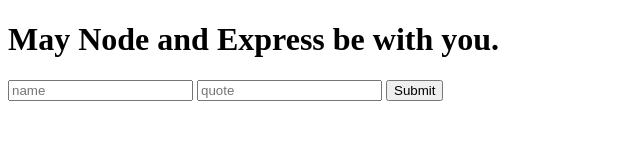
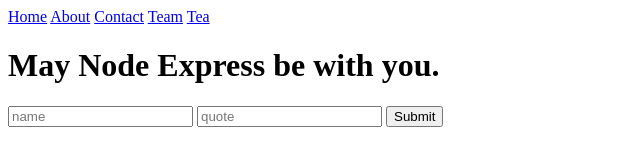
Before and after one commit to Kemboijames7/peer-lending, a plain HTML site: page index.html in a window 1280 px wide. Shown: the whole page, without its empty margins (0-640 px from the left). Drawn offline with Linux system fonts and the light colour scheme.

Commit message:
Nav-links

```diff
--- a/index.html
+++ b/index.html
@@ -6,8 +6,16 @@
     <title>MY QUOTES</title>
 </head>
 <body>
-    <h1>May Node and Express be with you.</h1>
-    <form action="/quotes" method="POST">
+
+    <a href="#">Home</a>
+    <a href="#">About</a>
+    <a href="#">Contact</a>
+    <a href="#">Team</a>
+    <a href="#">Tea</a>
+
+    <h1>May Node Express be with you.</h1>
+
+    <form action="quotes" method="POST">
         <input type="text" placeholder="name" name="name" />
         <input type="text" placeholder="quote" name="quote" />
         <button type="submit">Submit</button>
```
